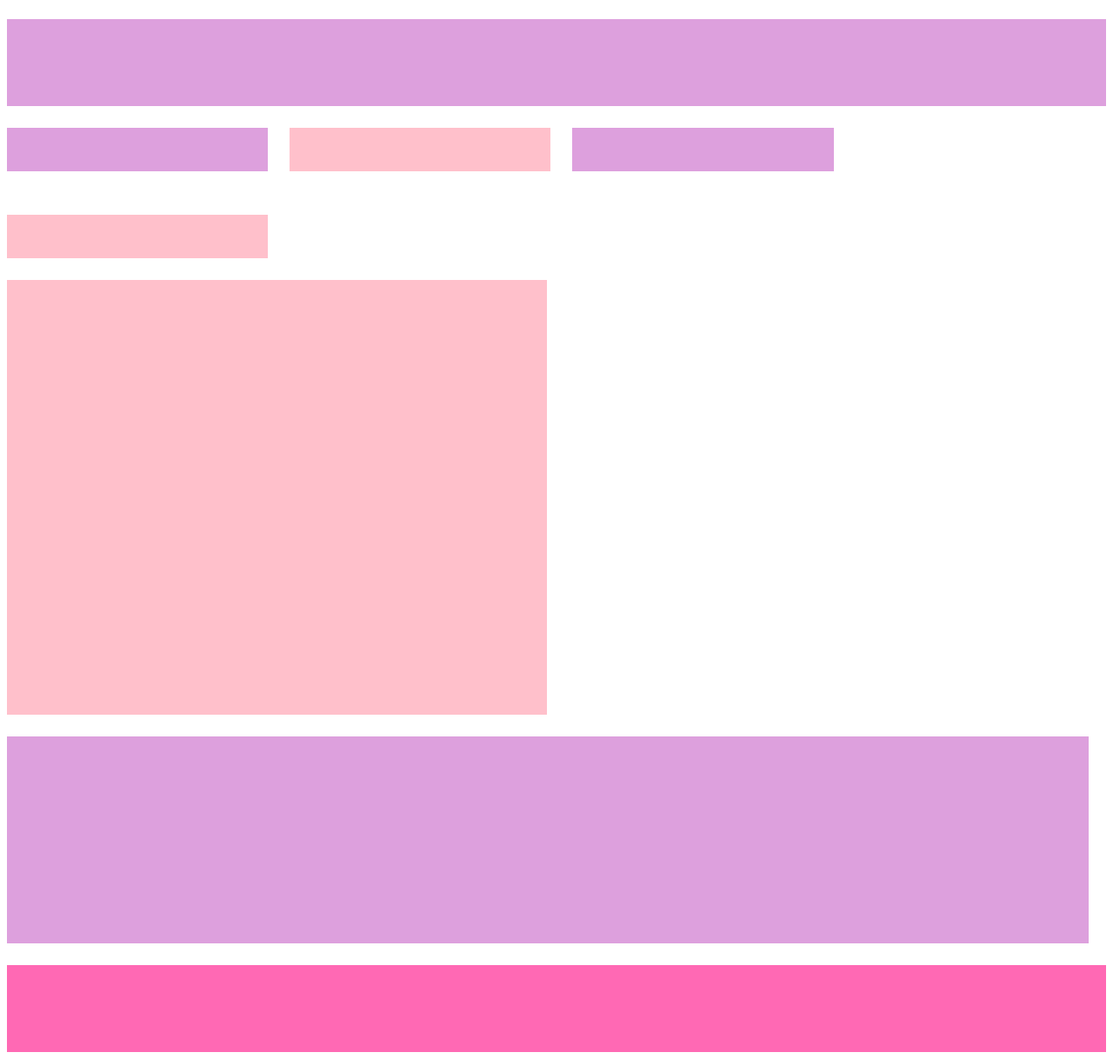
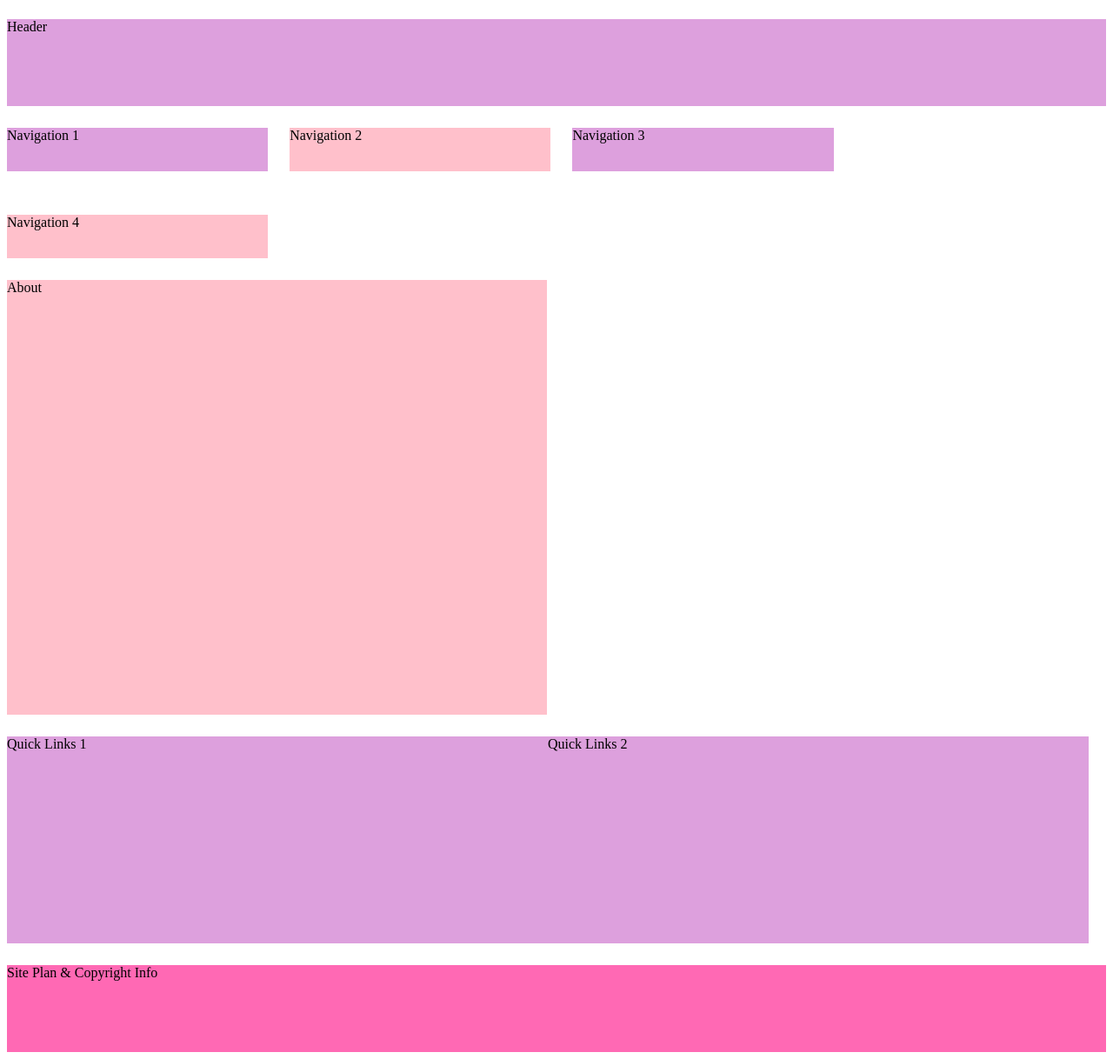
Before and after one commit to JannatSylvie/Layout-1, a plain HTML site: page index.html in a window 1280 px wide. Shown: the part 111-1329 px from the top of the page at 87% size. Drawn offline with Linux system fonts and the light colour scheme.

Commit message:
Update index.html

```diff
--- a/index.html
+++ b/index.html
@@ -6,23 +6,23 @@
         <title>HOME</title>
     </head>
     <body>
-    	<div class="logo"></div>
+    	<div class="logo">Logo & Credentials</div>
 
-    	<div class="header"></div>
+    	<div class="header">Header</div>
 
         <div class="NavWrapper">
-        	<div class="nav1"></div>
-        	<div class="nav2"></div>
-        	<div class="nav3"></div>
-        	<div class="nav4"></div>
+        	<div class="nav1">Navigation 1</div>
+        	<div class="nav2">Navigation 2</div>
+        	<div class="nav3">Navigation 3</div>
+        	<div class="nav4">Navigation 4</div>
         </div>
 
         <div class="AboutWrapper">
-        	<div class="about"></div>
-        	<div class="quicklinks1"></div>
-        	<div class="quicklinks2"></div>
+        	<div class="about">About</div>
+        	<div class="quicklinks1">Quick Links 1</div>
+        	<div class="quicklinks2">Quick Links 2</div>
         </div>
 
-    	<div class="footer"></div>
+    	<div class="footer">Site Plan & Copyright Info</div>
     </body>
 </html>
```
